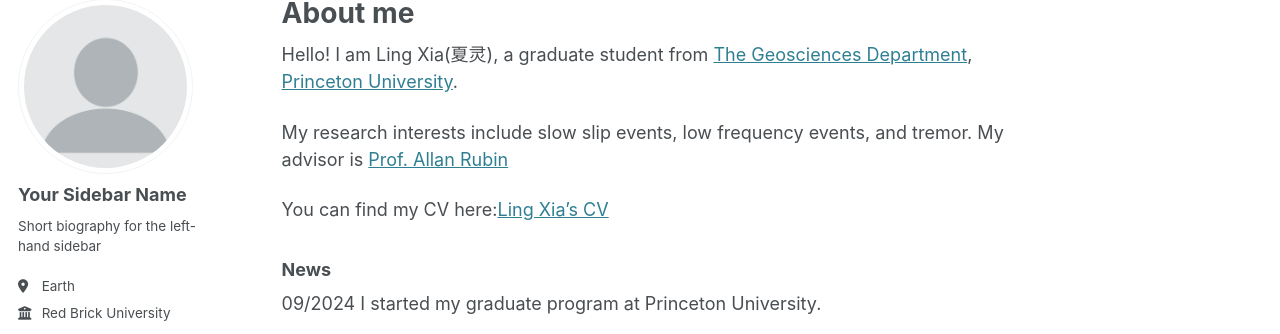
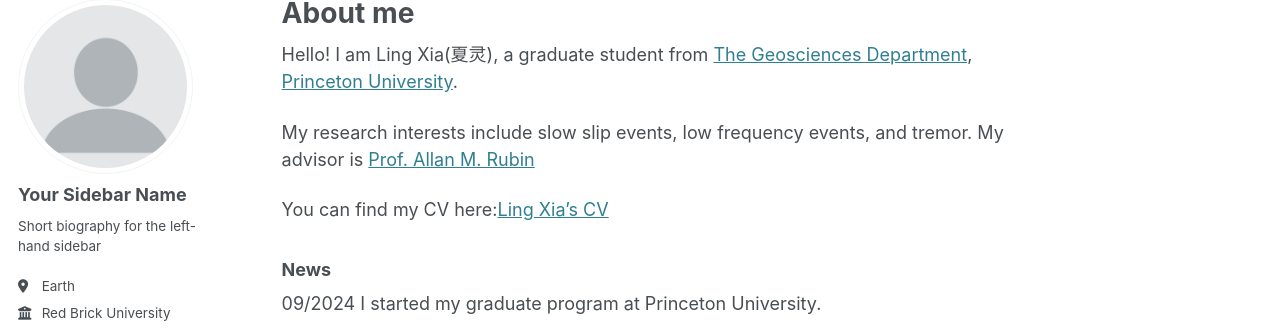
Before and after one commit to xialing2003/xialing2003.github.io, a Jekyll site: the page built from _pages/about.md, in a window 1280 px wide. Shown: the part 107-441 px from the top of the page. Built offline with Jekyll 4.4.1, drawn with Linux system fonts in a browser that asks for light colours; some web fonts are replaced.

```diff
--- a/_pages/about.md
+++ b/_pages/about.md
@@ -9,7 +9,7 @@ redirect_from:
 
 Hello! I am Ling Xia(夏灵), a graduate student from [The Geosciences Department](https://geosciences.princeton.edu/), [Princeton University](https://www.princeton.edu/).
 
-My research interests include slow slip events, low frequency events, and tremor. My advisor is [Prof. Allan Rubin](https://geosciences.princeton.edu/people/allan-m-rubin)
+My research interests include slow slip events, low frequency events, and tremor. My advisor is [Prof. Allan M. Rubin](https://geosciences.princeton.edu/people/allan-m-rubin)
 
 You can find my CV here:[Ling Xia's CV](https://github.com/xialing2003/xialing2003.github.io/blob/master/files/CV_Ling_Xia_Nov_2024.pdf)
 
```
